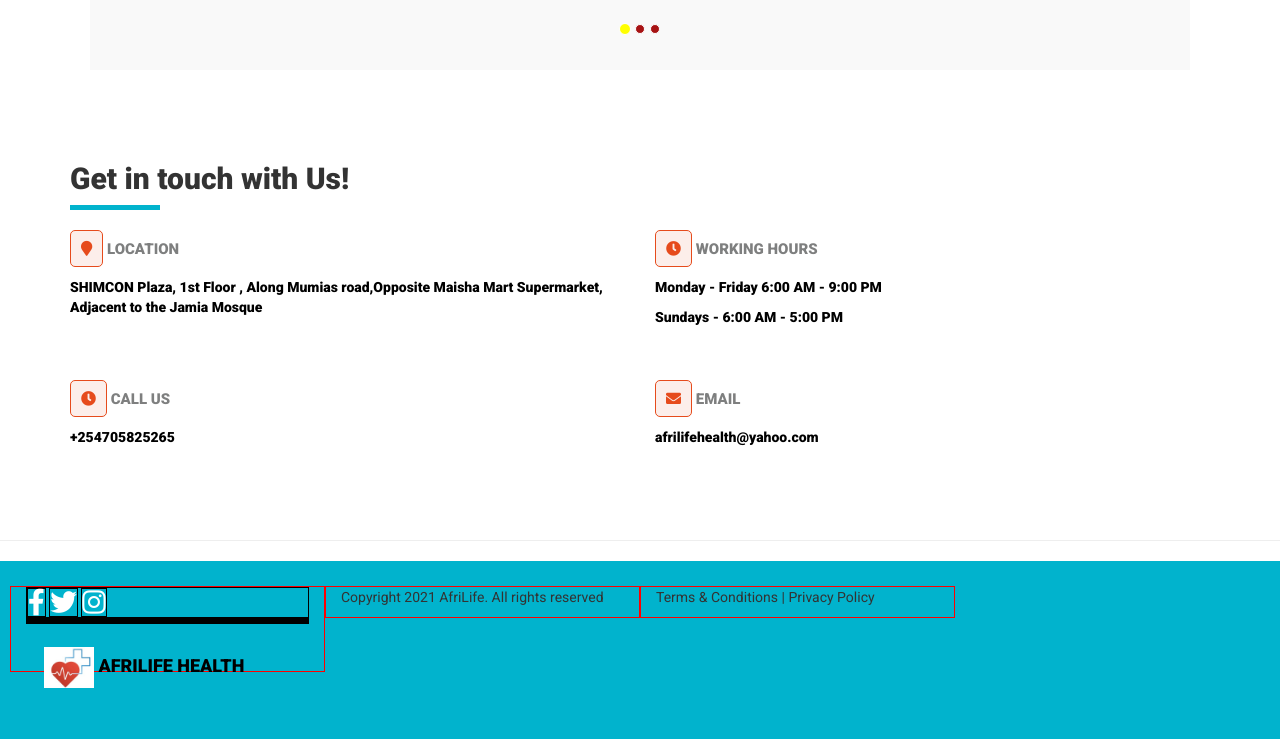
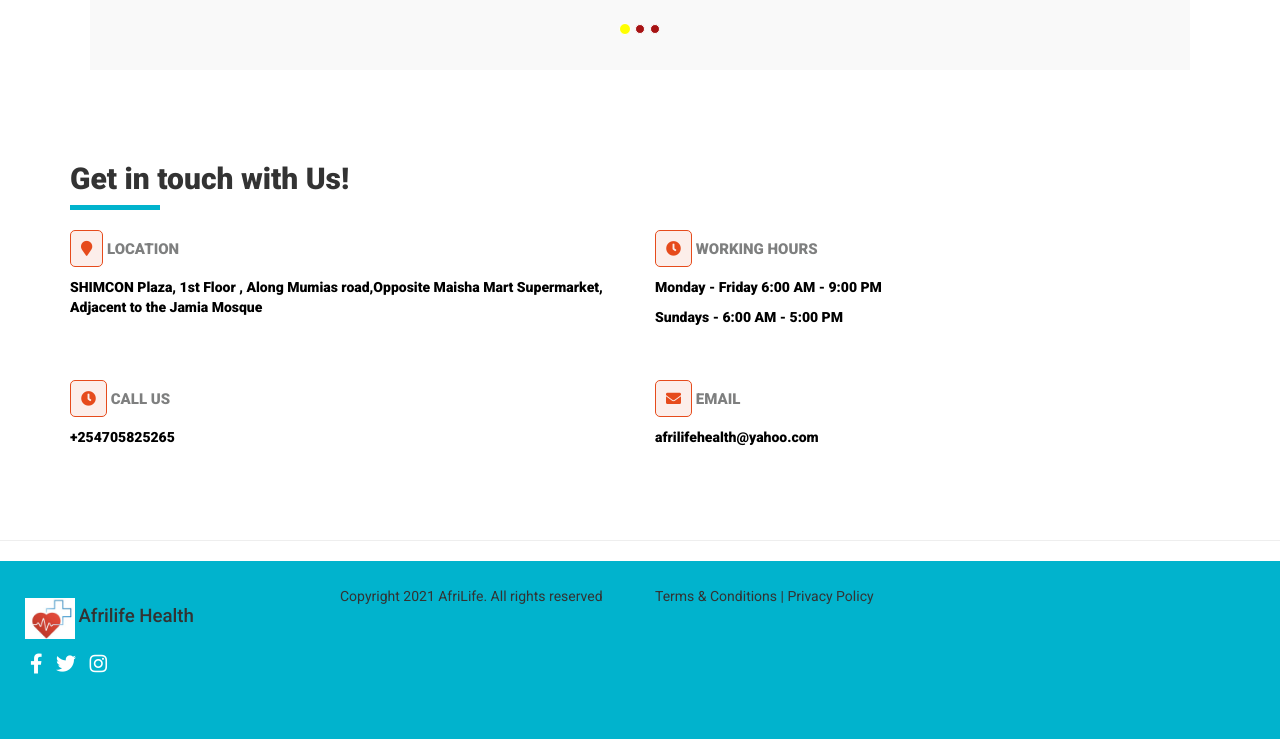
Before and after one commit to simplyeleza/afrilife, a plain HTML site: page index.html in a window 1280 px wide. Shown: the part 2671-3410 px from the top of the page. Drawn offline with Linux system fonts and the light colour scheme.

Commit message:
finalize footer

```diff
--- a/css/style.css
+++ b/css/style.css
@@ -671,28 +671,50 @@ height: 200px;
 
 .foot{
     position: relative;
-    border: 1px solid red;
+
 }
 
-.foot .subhead img{
+
+
+
+.footlogo{
+
+}
+
+
+
+.footlogo img{
  width: 50px;
 }
 
 
-.footlogo{
- position: relative;
-  border: 3px solid black;
+
+.footlogo h2{
+ font-size: 14pt;
+ display: inline-block;
+}
+
+.foot ul {
+
+    margin-top: 15px;
+    padding: 0px;
+}
+
+
+.foot ul li{
+    display: inline;
+    margin: 5px;
 }
 
 .socialIcons{
 
-    border: 1px solid black;
+
 }
 
 .foot i{
     color: #ffffff;
-    font-size: 20pt;
-    border: 1px solid black;
+    font-size: 15pt;
+
 }
 .googleMap{
     padding: 0px;
--- a/index.html
+++ b/index.html
@@ -624,7 +624,7 @@
         <div class="col-md-3 foot">
 
 
-
+       <!--
           <div class="socialIcons">
             <i class="fab fa-facebook-f"></i>
           <i class="fab fa-twitter"></i>
@@ -640,7 +640,20 @@
               </span>
 
             </a>
+           </div>  -->
+
+           <div class="footlogo">
+            <img src="images/logo.png"> <h2>Afrilife Health</h2>
            </div>
+
+
+            <ul>
+              <li> <a href="#"><i class="fab fa-facebook-f"></i> </a> </li>
+              <li>   <a href="#"><i class="fab fa-twitter"></i> </a></li>
+              <li><a href="#"> <i class="fab fa-instagram"> </i> </a>
+              </li>
+              <li> </li>
+            </ul>
 
 
         </div>
```
